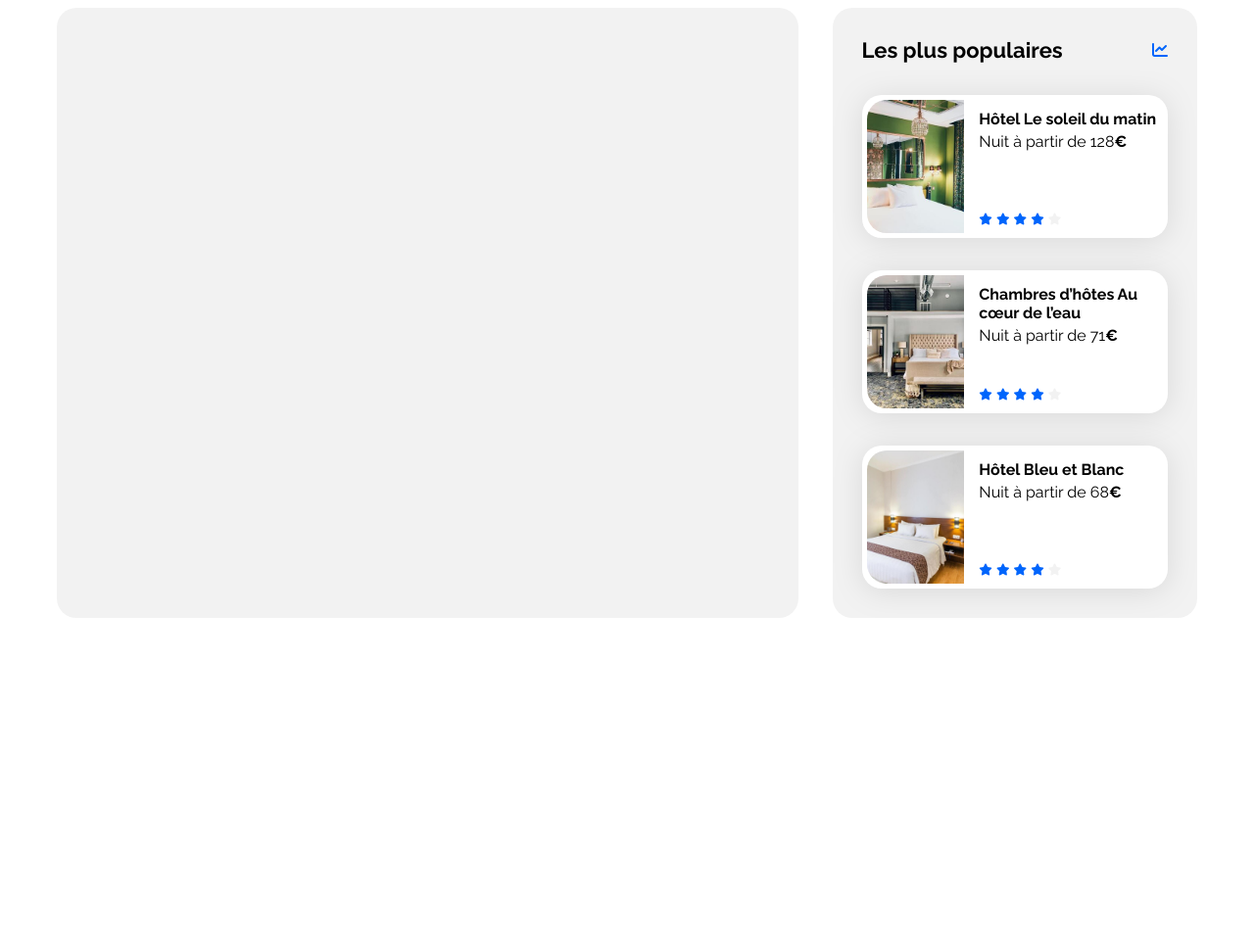
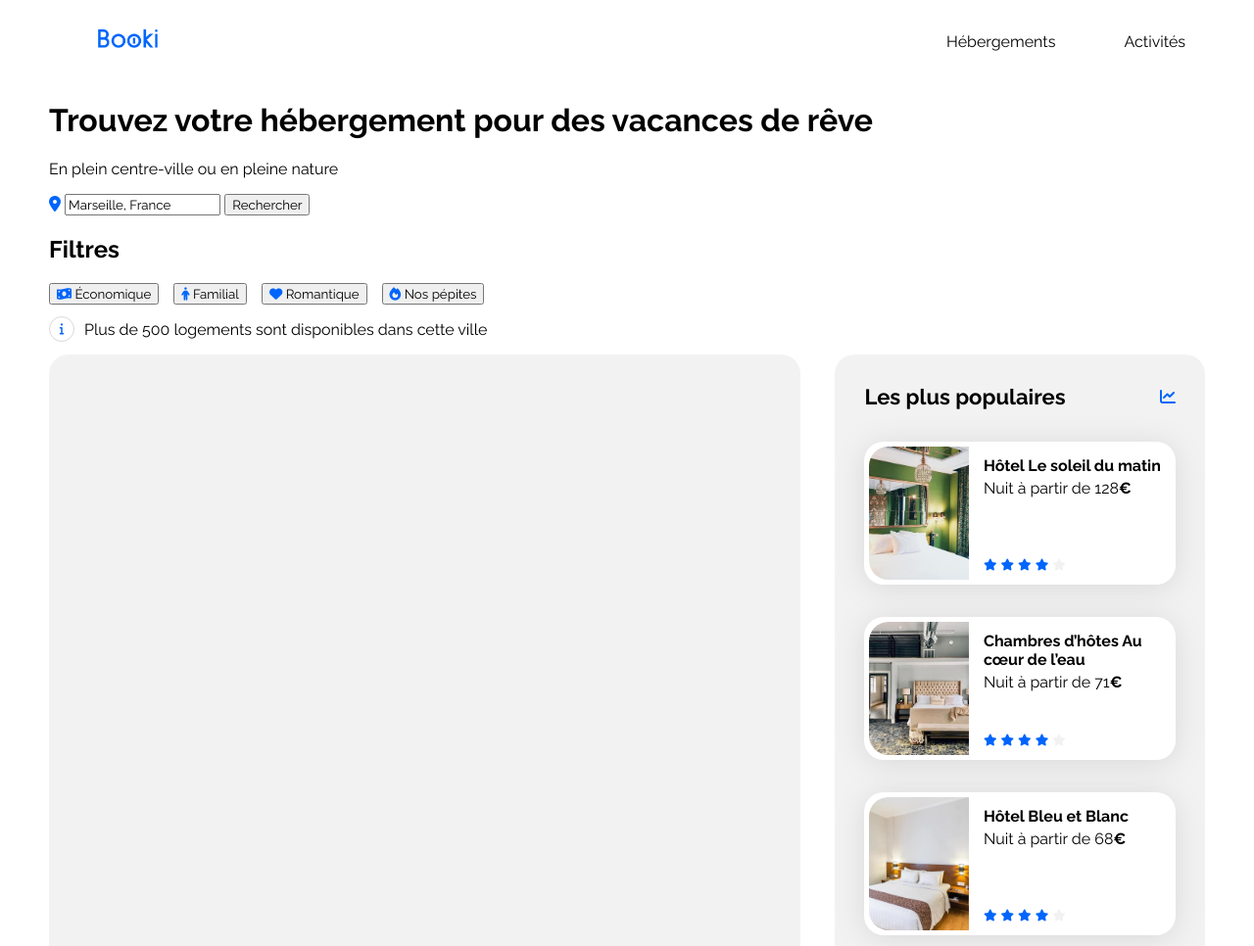
Before and after one commit to jorisbarbin/openclassrooms-projects, a plain HTML site: page Projet-03_Booki_Barbin_Joris/Barbin_Joris_3_code_022026/index.html in a window 1280 px wide. Shown: the top 966 px of the page at 98% size. Before the commit the page ends 800 px from the top, so only its background shows below. Drawn offline with Linux system fonts and the light colour scheme.

Commit message:
maj6022026

```diff
--- a/Projet-03_Booki_Barbin_Joris/Barbin_Joris_3_code_022026/css/style.css
+++ b/Projet-03_Booki_Barbin_Joris/Barbin_Joris_3_code_022026/css/style.css
@@ -7,6 +7,7 @@
     --main-color: #0065FC;
     --main-bg-color: #F2F2F2;
     --filter-bg-color: #DEEBFF;
+    --info-icon-circle-color: #D9D9D9;
 }
 
 .fa-solid {
@@ -16,6 +17,21 @@
 body {
     display: flex;
     justify-content: center;
+    margin: 0px;
+    padding: 0px;
+}
+
+header {
+    display: flex;
+    justify-content: space-between;
+    align-items: center;
+}
+header ul{
+    display: flex;
+    gap: 30px;
+    margin: 0;
+    padding: 0;
+    list-style: none;
 }
 
 .main-container {
@@ -58,6 +74,43 @@ a {
     color: var(--main-bg-color)
 }
 
+.nav-link {
+  display: block;
+  padding: 16px 20px;
+  border-top: 2px solid transparent;
+  text-decoration: none;
+  color: black;
+}
+
+.nav-link:hover {
+  color: var(--main-color);
+  border-top: 2px solid var(--main-color);
+}
+
+.filters-list {
+  display: flex;
+  gap: 15px;
+  flex-wrap: wrap;
+}
+
+.info {
+  display: flex;
+  align-items: center;
+  gap: 10px;
+}
+
+.info-icon {
+  display: flex;
+  align-items: center;
+  justify-content: center;
+  width: 24px;
+  height: 24px;
+  border: 1px solid var(--info-icon-circle-color);
+  border-radius: 50%;
+  color: var(--main-color);
+  font-size: 12px;
+}
+
 /****** Hebergements And Populaires ***********/
 .hebergements-and-populaires {
     display: flex;
@@ -85,6 +138,7 @@ a {
     display: flex;
     justify-content: space-between;
     align-items: center;
+    list-style: none;
 }
 
 .populaires-cards .card {
@@ -119,6 +173,12 @@ a {
 
 .populaires-cards .card-rating {
     margin-bottom: 5px;
+}
+
+.logo-de-booki img{
+  width: 61.09px;
+  height: 19px;
+  margin: 30px 50px;
 }
 
 
--- a/Projet-03_Booki_Barbin_Joris/Barbin_Joris_3_code_022026/index.html
+++ b/Projet-03_Booki_Barbin_Joris/Barbin_Joris_3_code_022026/index.html
@@ -16,11 +16,53 @@
 
 <body>
     <div class="main-container">
-        <header></header>
+        <header>
+            <div class="logo-de-booki">
+                <img src="./images/logo/Booki.png" alt="Logo-de-Booki">
+            </div>
+            <nav>
+                <ul>
+                    <li><a class="nav-link" href="#hebergements">Hébergements</a></li>
+                    <li><a class="nav-link" href="#activites">Activités</a></li>
+                </ul>
+            </nav>
+        </header>
         <main>
+            <h1>Trouvez votre hébergement pour des vacances de rêve</h1>
+            <p>En plein centre-ville ou en pleine nature</p>
+            <form class="search-form" action="#" method="get">
+                <i class="fa-solid fa-location-dot" aria-hidden="true"></i>
+                <input type="text" name="city" value="Marseille, France" aria-label="Destination">
+                <button type="submit">Rechercher</button>
+            </form>
+            <section class="filters">
+                    <h2>Filtres</h2>
+                        <div class="filters-list">
+                            <button type="button" class="filter">
+                            <i class="fa-solid fa-money-bill-wave" aria-hidden="true"></i>
+                            Économique
+                            </button>
+                            <button type="button" class="filter">
+                            <i class="fa-solid fa-person" aria-hidden="true"></i>
+                            Familial
+                            </button>
+                            <button type="button" class="filter">
+                            <i class="fa-solid fa-heart" aria-hidden="true"></i>
+                            Romantique
+                            </button>
+
+                            <button type="button" class="filter">
+                            <i class="fa-solid fa-fire" aria-hidden="true"></i>
+                            Nos pépites
+                            </button>
+                        </div>
+                        <div class="info">
+                            <i class="fa-solid fa-info info-icon" aria-hidden="true"></i>
+                            <p>Plus de 500 logements sont disponibles dans cette ville</p>
+                        </div>
+            </section>
             <div class="hebergements-and-populaires">
                 <section class="hebergements">
-
                 </section>
                 <section class="populaires">
                     <div class="populaires-title">
```
Also changed, not shown: 1 other file.
